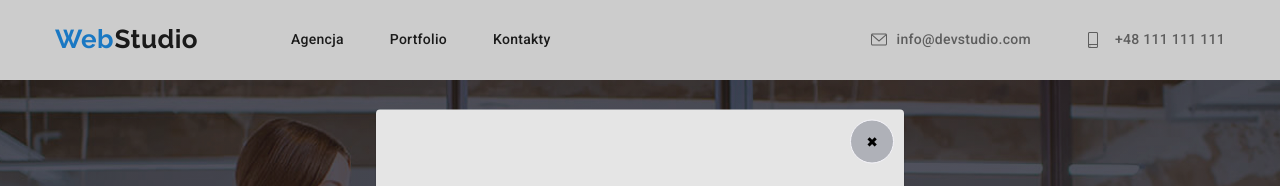
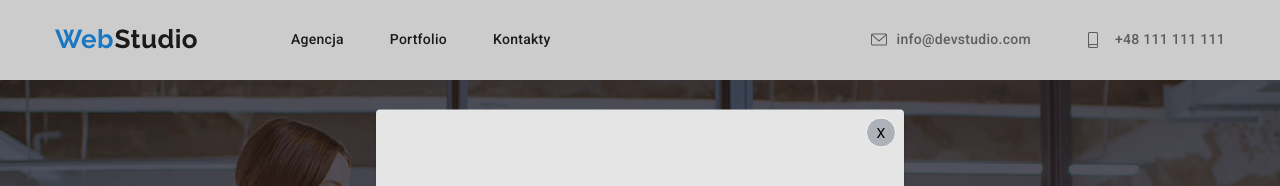
Before and after one commit to Grafzer/-goit-markup-hw-05, a plain HTML site: page index.html in a window 1280 px wide. Both pictures are taken after a click on the button "Zamów usługę". Shown: the top 186 px of the page. Drawn offline with nearby package versions, Linux system fonts and the light colour scheme.

```diff
--- a/css/styles.css
+++ b/css/styles.css
@@ -699,16 +699,16 @@ address {
 	top: 50%;
 	left: 50%;
 	transform: translate(-50%, -50%);
-	transition-timing-function: cubic-bezier(0.4, 0, 0.2, 1);
-	transition-duration: 250ms;
+	transition: var(--tranistion);
 }
-.close-btn {
+
+.close-button {
 	position: absolute;
 	display: block;
-	width: 44px;
-	height: 44px;
-	right: 10px;
-	top: 10px;
+	width: 30px;
+	height: 30px;
+	right: 8px;
+	top: 8px;
 	background-color: var(--icon-color);
 	border: 1px solid var(--button-background-color);
 	border-radius: 50%;
--- a/index.html
+++ b/index.html
@@ -434,7 +434,7 @@
 		</footer>
 		<div class="backdrop is-hidden" data-modal>
 			<div class="modal">
-				<button type="button" class="close-btn" data-modal-close>&#10006;</button>
+				<button type="button" class="close-button" data-modal-close>X</button>
 			</div>
 		</div>
 		<script src="js\modal.js"></script>
```
